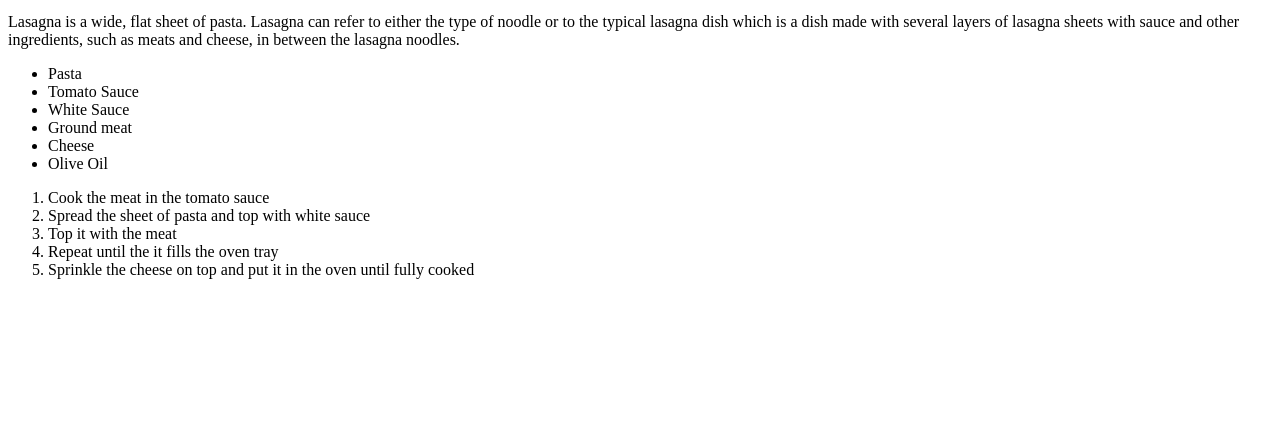
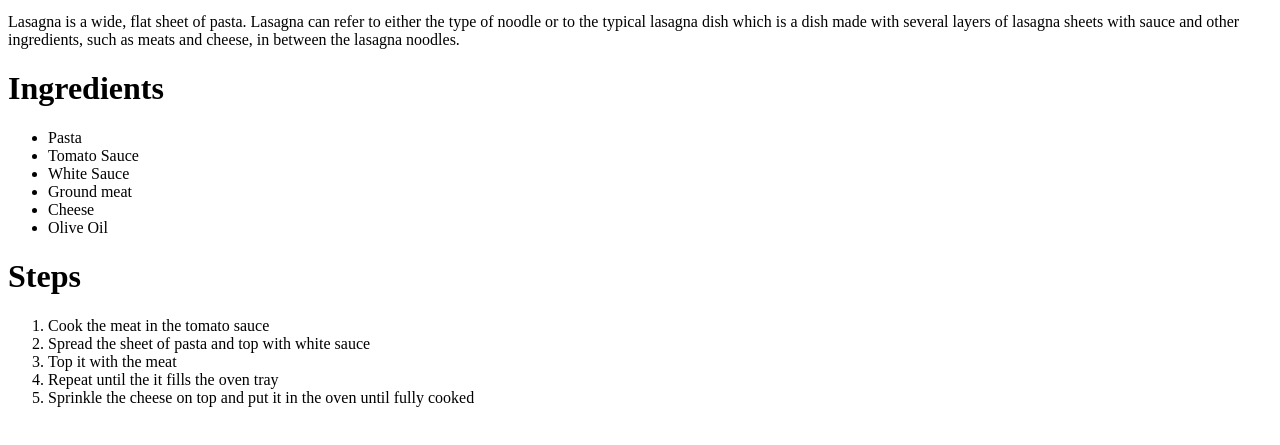
Before and after one commit to HMVF/odin-recepies, a plain HTML site: page recipes/lasagna.html in a window 1280 px wide. Shown: the part 101-546 px from the top of the page. Drawn offline with Linux system fonts and the light colour scheme.

Commit message:
See the Ingredient and Steps Labels

```diff
--- a/recipes/lasagna.html
+++ b/recipes/lasagna.html
@@ -9,6 +9,7 @@
         <a href="../index.html">Go back to the Homepage</a>
         <img src="../img/Lasagna.png" alt="Picture of a Lasagna" height="300" width="300">
         <p>Lasagna is a wide, flat sheet of pasta. Lasagna can refer to either the type of noodle or to the typical lasagna dish which is a dish made with several layers of lasagna sheets with sauce and other ingredients, such as meats and cheese, in between the lasagna noodles.</p>
+        <h1>Ingredients</h1>
         <ul>
             <li>Pasta</li>
             <li>Tomato Sauce</li>
@@ -17,6 +18,7 @@
             <li>Cheese</li>
             <li>Olive Oil</li>
         </ul>
+        <h1>Steps</h1>
         <ol>
             <li>Cook the meat in the tomato sauce</li>
             <li>Spread the sheet of pasta and top with white sauce</li>
```
Also changed, not shown: recipes/omelete.html (+2 -0 lines), recipes/steak.html (+2 -0 lines), recipes/vegetablesoup.html (+2 -0 lines).
